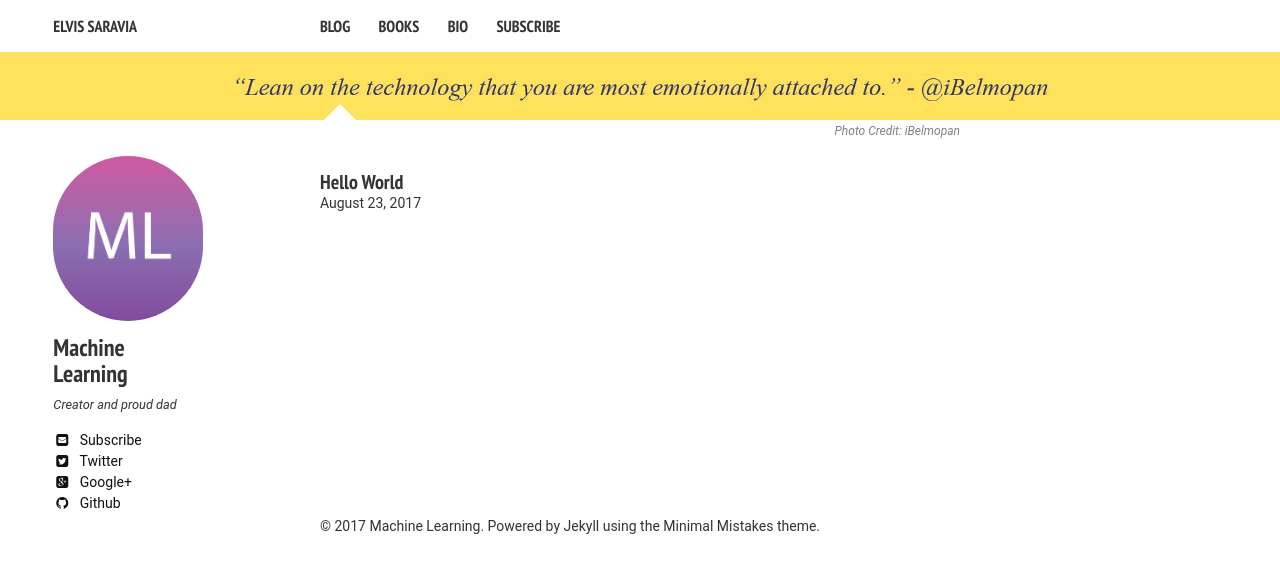
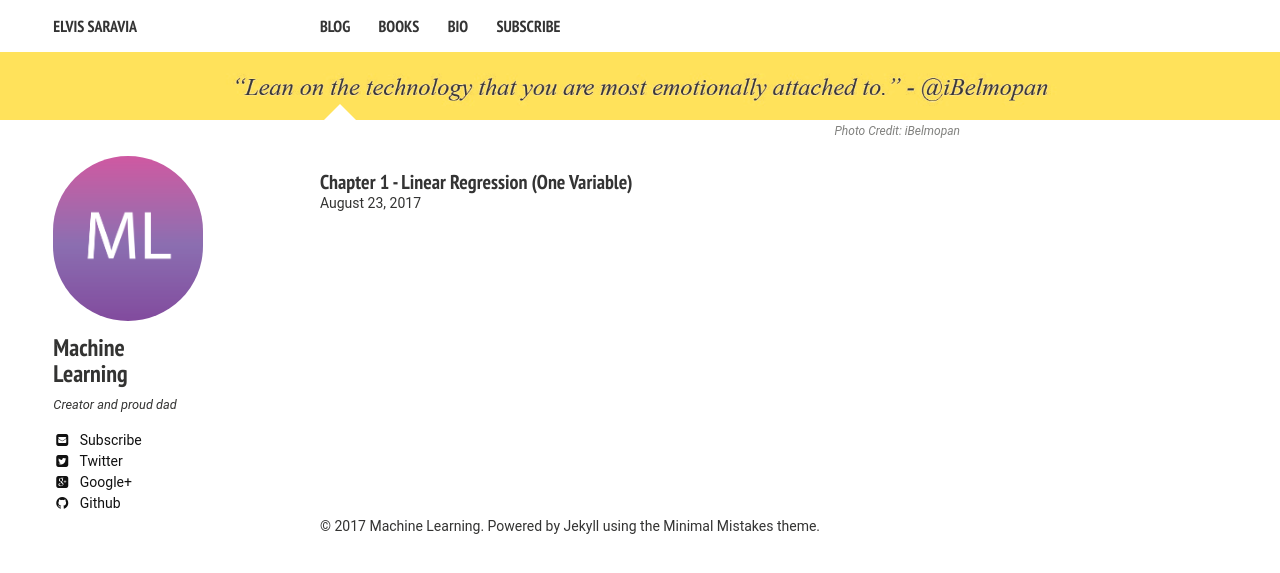
Before and after one commit to omarsar/friendly_machine_learning, a Jekyll site: the page built from index.md, in a window 1280 px wide. Shown: the top 573 px of the page. Built offline with Jekyll 4.4.1, drawn with Linux system fonts in a browser that asks for light colours; nearby versions of some CDN libraries.

Commit message:
changed filename

```diff
--- a/_posts/2017-08-23-linear-regression.md
+++ b/_posts/2017-08-23-linear-regression.md
@@ -1,6 +1,6 @@
 ---
 layout: 01-linear-regression
-title: "Hello World"
+title: "Chapter 1 - Linear Regression (One Variable)"
 author: billy_rick
 modified:
 comments: true
```
